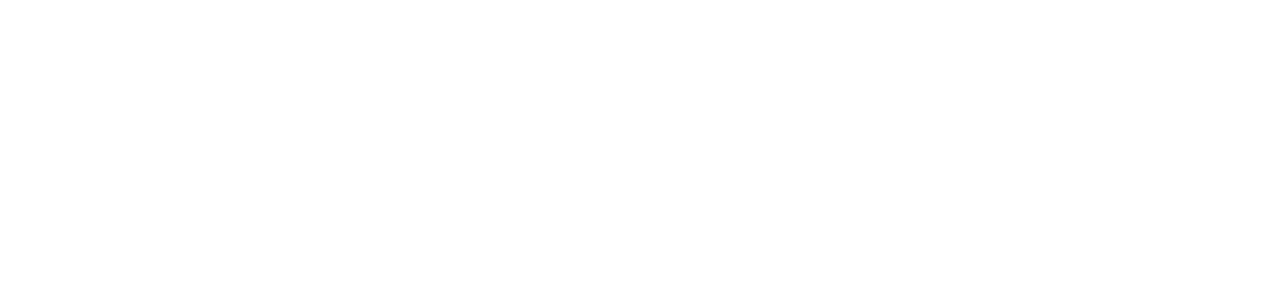
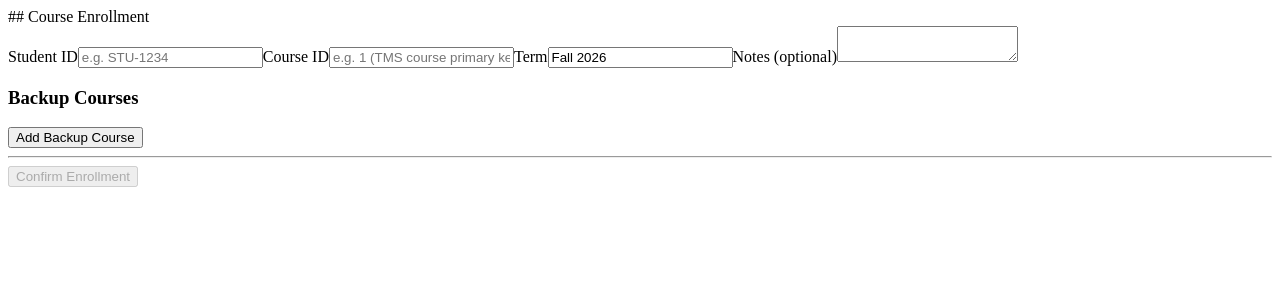
Before and after one commit to addis6-cyber/module11, an Angular app: page /enroll in a window 1280 px wide. Before the commit this address led to /. Shown: the top 300 px of the page. Built offline with nearby package versions, Linux system fonts and the light colour scheme.

Commit message:
update m8-lab-session3

```diff
--- a/src/app/app.routes.ts
+++ b/src/app/app.routes.ts
@@ -13,5 +13,13 @@
       import('./features/course-detail/course-detail')
         .then(m => m.CourseDetail)
   },
+
+  {
+  path: 'enroll',
+  loadComponent: () =>
+    import('./features/enrollment-form/enrollment-form')
+      .then(m => m.EnrollmentForm)
+},
+
   { path: '', redirectTo: 'dashboard', pathMatch: 'full' }
 ];
--- a/src/app/features/enrollment-form/enrollment-form.html
+++ b/src/app/features/enrollment-form/enrollment-form.html
@@ -1 +1,68 @@
-<p>enrollment-form works!</p>
+## Course Enrollment
+
+@if (submitted()) {
+
+  <div class="success">
+    Enrollment submitted. Check the console for the payload.
+  </div>
+} @else {
+
+  <form [formGroup]="form" (ngSubmit)="submit()">
+
+    <label for="studentId">Student ID</label>
+    <input
+      id="studentId"
+      formControlName="studentId"
+      placeholder="e.g. STU-1234"
+    />
+
+    @if (form.controls.studentId.touched && form.controls.studentId.invalid) {
+      <span class="error">
+        Enter a valid Student ID (format: STU-0000)
+      </span>
+    }
+
+    <label for="courseId">Course ID</label>
+    <input
+      id="courseId"
+      formControlName="courseId"
+      placeholder="e.g. 1 (TMS course primary key)"
+    />
+
+    @if (form.controls.courseId.touched && form.controls.courseId.invalid) {
+      <span class="error">Course ID is required</span>
+    }
+
+    <label for="term">Term</label>
+    <input id="term" formControlName="term" />
+
+    <label for="notes">Notes (optional)</label>
+    <textarea id="notes" formControlName="notes"></textarea>
+
+    <h3>Backup Courses</h3>
+
+    @for (backup of backups.controls; track $index) {
+      <div class="backup-row">
+        <input
+          [formControl]="backup"
+          [placeholder]="'Backup course ' + ($index + 1)"
+        />
+
+        <button type="button" (click)="removeBackup($index)">
+          Remove
+        </button>
+      </div>
+    }
+
+    <button type="button" (click)="addBackup()">
+      Add Backup Course
+    </button>
+
+    <hr />
+
+    <button type="submit" [disabled]="form.invalid">
+      Confirm Enrollment
+    </button>
+
+  </form>
+}
--- a/src/app/features/enrollment-form/enrollment-form.ts
+++ b/src/app/features/enrollment-form/enrollment-form.ts
@@ -1,9 +1,63 @@
-import { Component } from '@angular/core';
+import { Component, inject, signal } from '@angular/core';
+import {
+  FormBuilder,
+  FormControl,
+  Validators,
+  ReactiveFormsModule,
+  FormArray,
+} from '@angular/forms';
 
 @Component({
   selector: 'app-enrollment-form',
-  imports: [],
+  standalone: true,
+  imports: [ReactiveFormsModule],
   templateUrl: './enrollment-form.html',
-  styleUrl: './enrollment-form.scss',
 })
-export class EnrollmentForm {}
+export class EnrollmentForm {
+
+  private fb = inject(FormBuilder);
+
+  submitted = signal(false);
+
+  form = this.fb.nonNullable.group({
+    studentId: [
+      '',
+      [Validators.required, Validators.pattern('^STU-[0-9]{4}$')],
+    ],
+
+    courseId: ['', Validators.required],
+
+    term: ['Fall 2026', Validators.required],
+
+    notes: [''],
+
+    backupCourses: this.fb.array<FormControl<string>>([]),
+  });
+
+  get backups() {
+    return this.form.controls.backupCourses;
+  }
+
+  addBackup() {
+    this.backups.push(
+      this.fb.control('', {
+        nonNullable: true,
+        validators: Validators.required,
+      }),
+    );
+  }
+
+  removeBackup(index: number) {
+    this.backups.removeAt(index);
+  }
+
+  submit() {
+    if (this.form.valid) {
+      const payload = this.form.getRawValue();
+      console.log('Enrollment payload:', payload);
+      this.submitted.set(true);
+    } else {
+      this.form.markAllAsTouched();
+    }
+  }
+}
```
